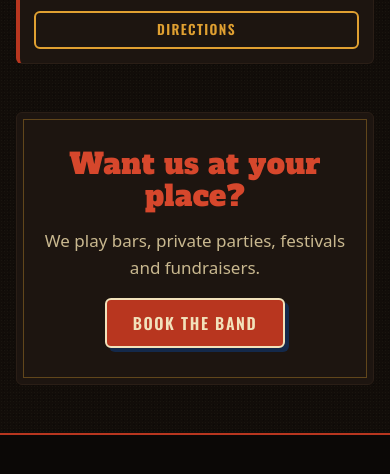
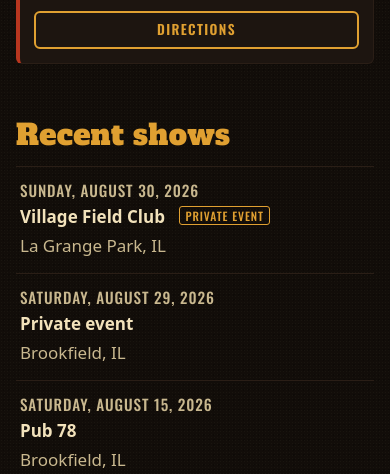
Before and after one commit to therambler1977-cloud/beggars-buzz, an Astro site: page /shows in a window 390 px wide. Shown: the part 455-929 px from the top of the page. Built offline with nearby package versions, Linux system fonts and the light colour scheme; Astro itself is replaced by a stand-in of ours.

Commit message:
Add past shows and a Recent shows list
Shows stay in src/data/shows.ts after they happen and move from Upcoming
to Recent on their own. New private flag tags private events and keeps
them out of Google's event listings.

Co-Authored-By: Claude Opus 5.5 <noreply@anthropic.com>
Claude-Session: https://claude.ai/code/session_016RGULwzZ4fNVHEqQ1dRaur

```diff
--- /dev/null
+++ b/src/components/PastShows.astro
@@ -0,0 +1,54 @@
+---
+// Recent shows, newest first. Every show is rendered; ones that haven't happened
+// yet are hidden here at build time and again in the browser, so a gig moves
+// from "Upcoming" to "Recent" on its own the day after it happens.
+import { allShowsNewestFirst, today, longDate } from '../lib/shows';
+const t = today();
+const list = allShowsNewestFirst();
+const anyPast = list.some((s) => s.date < t);
+---
+<section class="past" hidden={!anyPast} aria-labelledby="past-h">
+  <h2 id="past-h">Recent shows</h2>
+  <ul>
+    {list.map((s) => (
+      <li data-date={s.date} hidden={s.date >= t}>
+        <time datetime={s.date}>{longDate(s.date)}</time>
+        <span class="venue">
+          {s.venue}
+          {s.private && s.venue !== 'Private event' && <span class="tag">Private event</span>}
+        </span>
+        <span class="city">{s.city}</span>
+      </li>
+    ))}
+  </ul>
+</section>
+
+<script>
+  const t = new Intl.DateTimeFormat('en-CA', { timeZone: 'America/Chicago' }).format(new Date());
+  const past = document.querySelector<HTMLElement>('section.past');
+  if (past) {
+    let n = 0;
+    past.querySelectorAll<HTMLElement>('li').forEach((li) => {
+      const isPast = (li.dataset.date ?? '') < t;
+      li.hidden = !isPast;
+      if (isPast) n++;
+    });
+    past.hidden = n === 0;
+  }
+</script>
+
+<style>
+  .past { margin-top: 56px; }
+  h2 { font-size: 1.8rem; color: var(--gold); }
+  ul { list-style: none; margin: 0; padding: 0; border-top: 1px solid var(--ink-3); }
+  li { display: grid; grid-template-columns: 15rem 1fr auto; gap: 6px 20px; align-items: baseline; padding: 14px 4px; border-bottom: 1px solid var(--ink-3); color: var(--cream-dim); }
+  li[hidden] { display: none; }
+  time { font: 500 0.95rem/1.3 var(--label); text-transform: uppercase; letter-spacing: 0.06em; color: var(--cream-dim); }
+  .venue { color: var(--cream); font-weight: 600; }
+  .tag { display: inline-block; margin-left: 10px; font: 500 0.72rem/1 var(--label); text-transform: uppercase; letter-spacing: 0.08em; color: var(--gold); border: 1px solid currentColor; border-radius: 3px; padding: 3px 5px; vertical-align: 2px; }
+  .city { text-align: right; }
+  @media (max-width: 640px) {
+    li { grid-template-columns: 1fr; gap: 2px; }
+    .city { text-align: left; }
+  }
+</style>
--- a/src/components/Schema.astro
+++ b/src/components/Schema.astro
@@ -14,7 +14,7 @@ const band = {
   sameAs: Object.values(site.social).filter(Boolean),
 };
 const events = upcomingShows()
-  .filter((s) => s.venue !== 'Private event' && !site.draft)
+  .filter((s) => !s.private && !site.draft)
   .map((s) => ({
     '@type': 'MusicEvent',
     name: `${site.name} at ${s.venue}`,
--- a/src/components/ShowList.astro
+++ b/src/components/ShowList.astro
@@ -19,6 +19,7 @@ const list = upcomingShows().slice(0, limit ?? 999);
           <h3>{s.venue}</h3>
           <p class="meta">
             {[s.city, s.time].filter(Boolean).join(' · ')}
+            {s.private && <span class="note">Private event</span>}
             {s.note && <span class="note">{s.note}</span>}
           </p>
         </div>
--- a/src/data/shows.ts
+++ b/src/data/shows.ts
@@ -9,6 +9,11 @@
 //   address: '123 Main St, Brookfield, IL'  (optional; makes a directions link)
 //   link:  'https://...'         (optional; the venue's event page or tickets)
 //   note:  'No cover', '21+'     (optional)
+//   private: true                (optional; shows a "Private event" tag and keeps it
+//                                 out of Google's event listings)
+//
+// Past shows stay in this list: they move to "Recent shows" on the Shows page
+// on their own once the date has passed.
 
 export interface Show {
   date: string;
@@ -18,9 +23,19 @@ export interface Show {
   address?: string;
   link?: string;
   note?: string;
+  private?: boolean;
 }
 
 export const shows: Show[] = [
+  {
+    date: '2026-08-15',
+    time: '8:00 PM – 11:00 PM',
+    venue: 'Pub 78',
+    city: 'Brookfield, IL',
+    address: '3733 Grand Boulevard, Brookfield, IL 60513',
+  },
+  { date: '2026-08-29', time: '2:00 PM – 4:00 PM', venue: 'Private event', city: 'Brookfield, IL', private: true },
+  { date: '2026-08-30', time: '1:00 PM – 4:00 PM', venue: 'Village Field Club', city: 'La Grange Park, IL', private: true },
   {
     date: '2027-01-30',
     time: '8:00 PM – 11:00 PM',
--- a/src/lib/shows.ts
+++ b/src/lib/shows.ts
@@ -9,6 +9,11 @@ export function today(): string {
 export function upcomingShows(): Show[] {
   const t = today();
   return [...shows].filter((s) => s.date >= t).sort((a, b) => a.date.localeCompare(b.date));
+}
+
+/** Every show, newest first (the page decides which are past). */
+export function allShowsNewestFirst(): Show[] {
+  return [...shows].sort((a, b) => b.date.localeCompare(a.date));
 }
 
 function parts(date: string) {
--- a/src/pages/shows.astro
+++ b/src/pages/shows.astro
@@ -1,18 +1,20 @@
 ---
 import Base from '../layouts/Base.astro';
 import ShowList from '../components/ShowList.astro';
+import PastShows from '../components/PastShows.astro';
 ---
-<Base title="Upcoming Shows" description="Where to catch Beggar's Buzz live: upcoming classic rock shows, dates, times and venues.">
+<Base title="Shows" description="Where to catch Beggar's Buzz live: upcoming classic rock shows, dates, times and venues, plus where we've played lately.">
   <header class="page-head">
     <div class="wrap">
       <p class="label">Catch us live</p>
       <h1>Upcoming shows</h1>
-      <p class="lede">Come on out, grab a drink and sing along. Private events aren't listed here.</p>
+      <p class="lede">Come on out, grab a drink and sing along.</p>
     </div>
   </header>
   <section class="section">
     <div class="wrap narrow">
       <ShowList />
+      <PastShows />
       <div class="cta card frame">
         <h2>Want us at your place?</h2>
         <p>We play bars, private parties, festivals and fundraisers.</p>
```
Also changed, not shown: TO-CONFIRM.md (+1 -1 lines).
